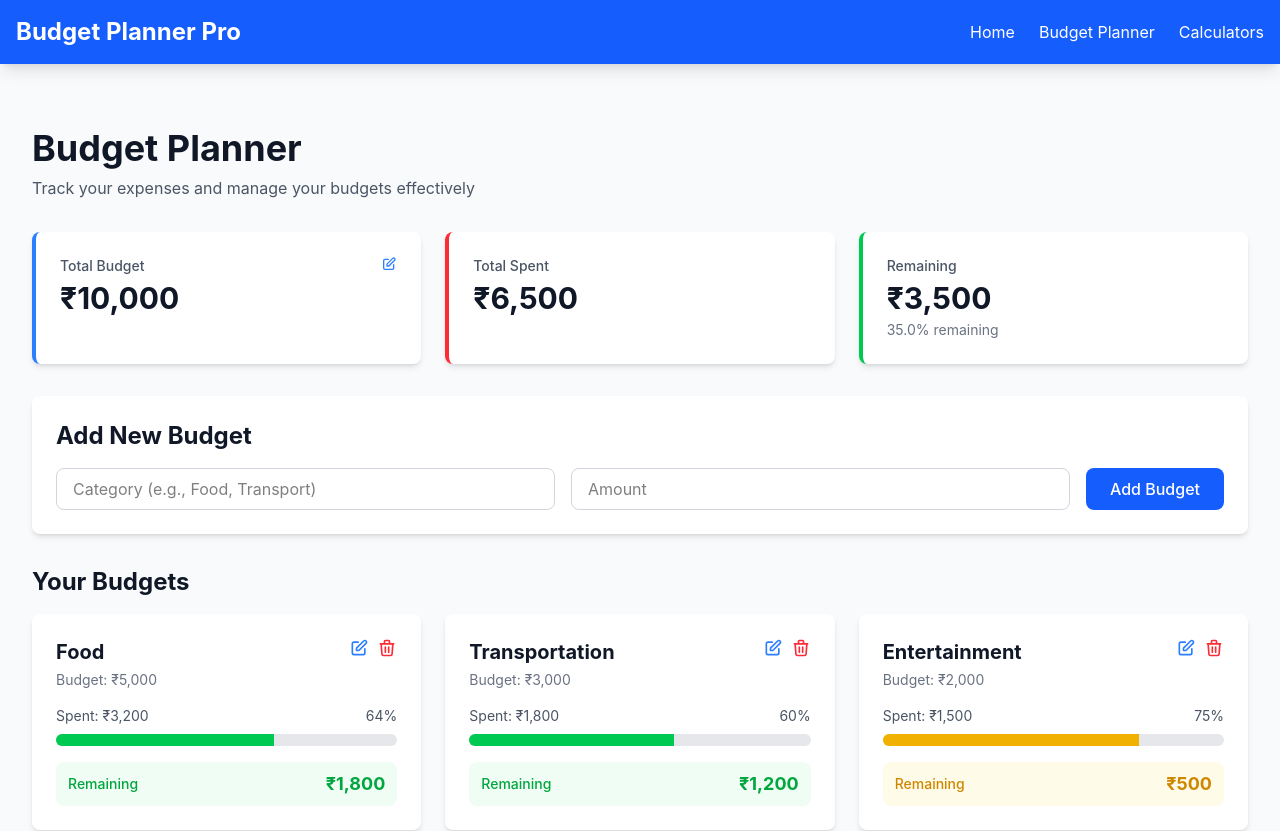
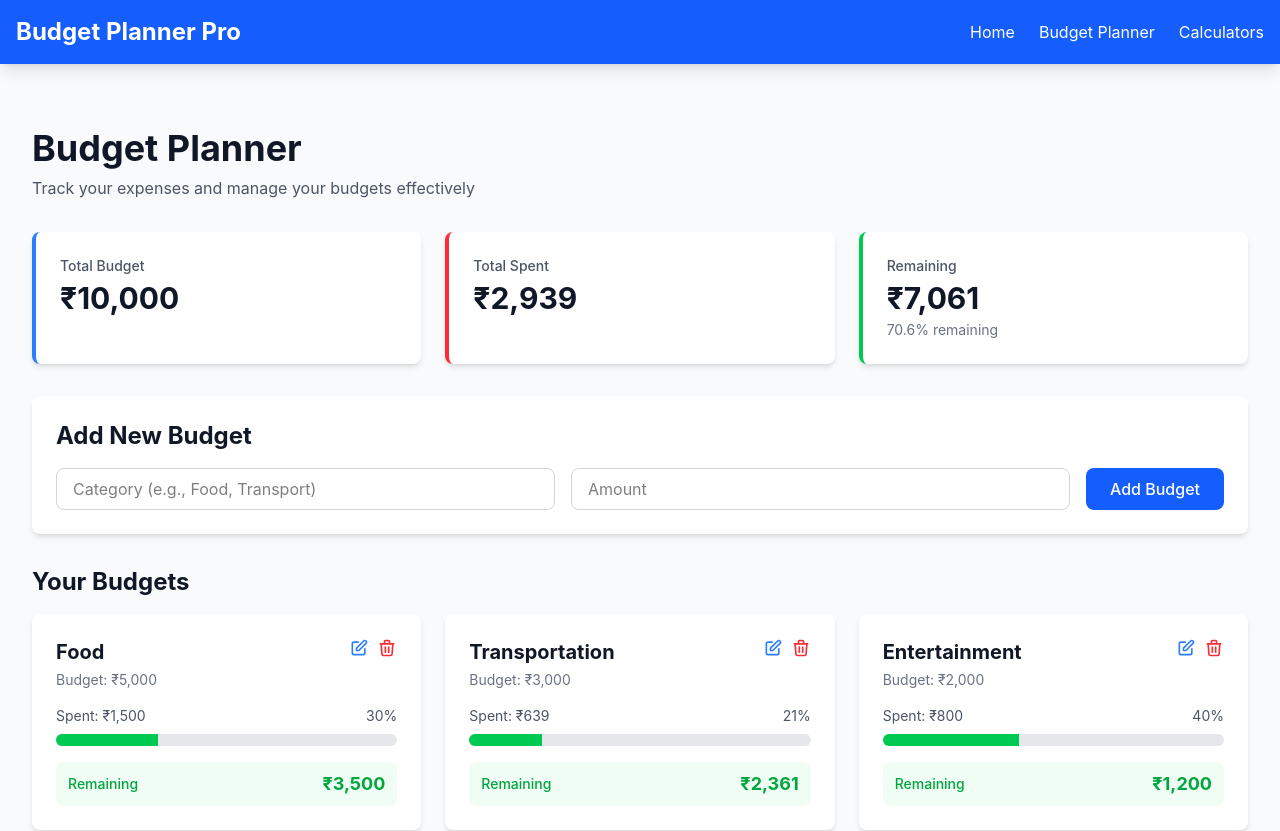
Before and after one commit to abhisri17/budget-planner-app, a React app in the folder frontend/: page /budget-planner in a window 1280 px wide. Shown: the top 831 px of the page. Built offline with nearby package versions, Linux system fonts and the light colour scheme; the HTML template or start-up script is replaced by a standard one.

Commit message:
Refactor initial budget and expense data for accuracy and consistency

```diff
--- a/frontend/src/pages/BudgetPlanner.tsx
+++ b/frontend/src/pages/BudgetPlanner.tsx
@@ -5,14 +5,15 @@ import ExpenseTracker from '../components/budget/ExpenseTracker';
 
 const BudgetPlanner = () => {
   const [budgets, setBudgets] = useState<Budget[]>([
-    { id: '1', category: 'Food', amount: 5000, spent: 3200 },
-    { id: '2', category: 'Transportation', amount: 3000, spent: 1800 },
-    { id: '3', category: 'Entertainment', amount: 2000, spent: 1500 },
+    { id: '1', category: 'Food', amount: 5000, spent: 1500 },
+    { id: '2', category: 'Transportation', amount: 3000, spent: 639 },
+    { id: '3', category: 'Entertainment', amount: 2000, spent: 800 },
   ]);
 
   const [expenses, setExpenses] = useState<Expense[]>([
     { id: '1', description: 'Grocery Shopping', amount: 1500, category: 'Food', date: '2025-11-05' },
     { id: '2', description: 'Movie Tickets', amount: 800, category: 'Entertainment', date: '2025-11-04' },
+    { id: '3', description: 'Cab', amount: 639, category: 'Transportation', date: '2025-11-01' },
   ]);
 
   const [newBudget, setNewBudget] = useState({ category: '', amount: '' });
@@ -121,21 +122,9 @@ const BudgetPlanner = () => {
 
         {/* Summary Cards */}
         <div className="grid grid-cols-1 md:grid-cols-3 gap-6 mb-8">
-          {/* Total Budget - Editable */}
           <div className="bg-white rounded-lg shadow-md p-6 border-l-4 border-blue-500 relative">
             <div className="flex justify-between items-start mb-1">
               <h3 className="text-sm font-medium text-gray-600">Total Budget</h3>
-              {!isEditingSummary && (
-                <button
-                  onClick={() => setIsEditingSummary(true)}
-                  className="text-blue-500 hover:text-blue-700 transition"
-                  title="Edit total budget"
-                >
-                  <svg className="w-4 h-4" fill="none" stroke="currentColor" viewBox="0 0 24 24">
-                    <path strokeLinecap="round" strokeLinejoin="round" strokeWidth={2} d="M11 5H6a2 2 0 00-2 2v11a2 2 0 002 2h11a2 2 0 002-2v-5m-1.414-9.414a2 2 0 112.828 2.828L11.828 15H9v-2.828l8.586-8.586z" />
-                  </svg>
-                </button>
-              )}
             </div>
 
             {isEditingSummary ? (
```
